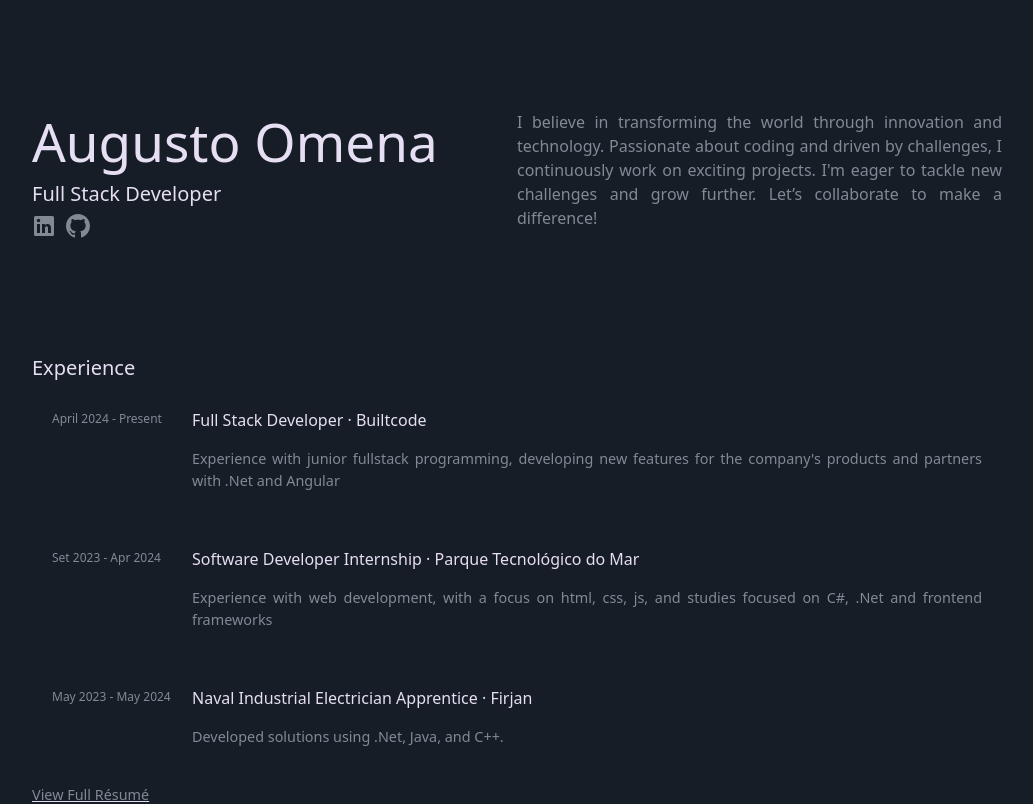
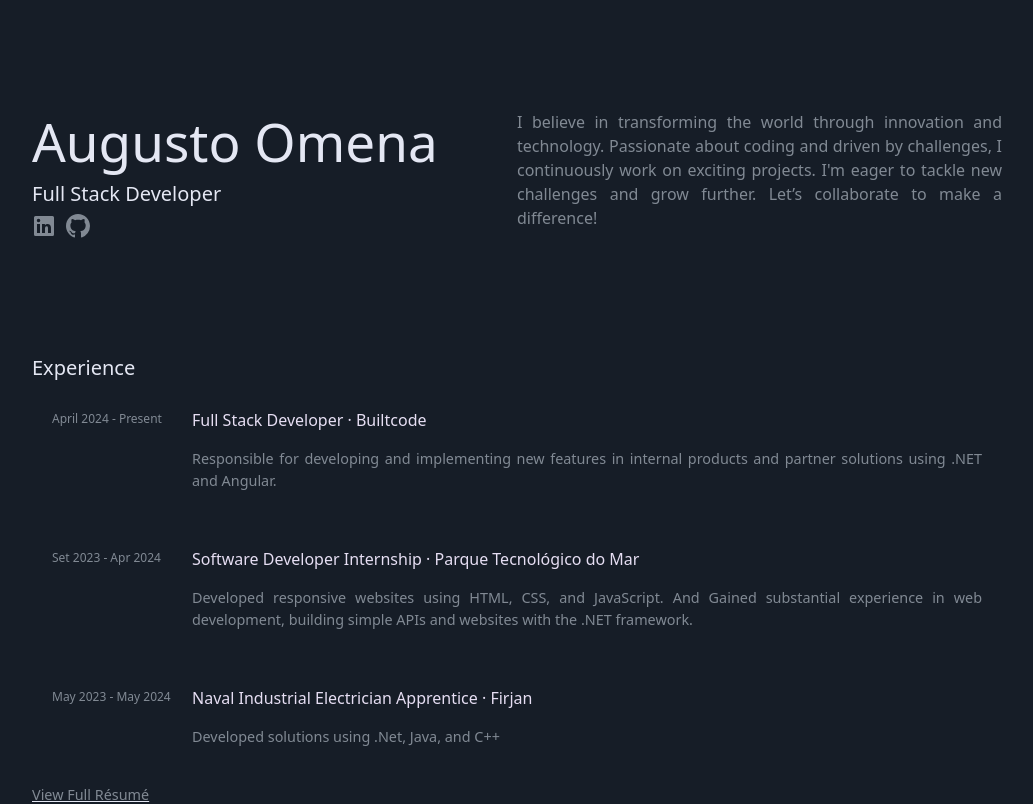
Before and after one commit to AugustoOmena/augusto_omena, an Angular app: page / in a window 1280 px wide. Shown: the top 804 px of the page, without its empty margins (123-1156 px from the left). Built offline with nearby package versions, Linux system fonts and the light colour scheme.

Commit message:
Improvments

```diff
--- a/src/app/Components/home/home.component.css
+++ b/src/app/Components/home/home.component.css
@@ -75,7 +75,7 @@
 }
 
 h1, h2, a {
-    color: #E6DEF3;
+    color: #e4e7f3;
 }
 
 h1{
--- a/src/app/Components/home/home.component.html
+++ b/src/app/Components/home/home.component.html
@@ -36,7 +36,10 @@
           <div class="right-column bona-nova-sc-regular" style="padding: 0 0;">
               <p class="bona-nova-sc-regular enterprise" >Full Stack Developer · Builtcode</p>
             <p class="p-90">
-              Experience with junior fullstack programming, developing new features for the company's products and partners with .Net and Angular          </p>
+              Responsible for developing and
+              implementing new features in internal products and partner
+              solutions using .NET and Angular.
+            </p>
           </div>
         </div>
       </a>
@@ -50,7 +53,11 @@
             <div class="right-column bona-nova-sc-regular" style="padding: 0 0;">
               <p class="bona-nova-sc-regular enterprise" >Software Developer Internship · Parque Tecnológico do Mar</p>
               <p class="p-90">
-                Experience with web development, with a focus on html, css, js, and studies focused on C#, .Net and frontend frameworks</p>
+                Developed responsive websites using
+                HTML, CSS, and JavaScript. And Gained substantial experience in web
+                development, building simple APIs and websites with the .NET
+                framework.
+              </p>
             </div>
         </div>
       </a>
@@ -63,7 +70,7 @@
         <div class="right-column bona-nova-sc-regular" style="padding: 0 0;">
           <p class="bona-nova-sc-regular enterprise" >Naval Industrial Electrician Apprentice · Firjan</p>
           <p class="p-90">
-            Developed solutions using .Net, Java, and C++.</p>
+            Developed solutions using .Net, Java, and C++</p>
         </div>
       </div>
     </div>
@@ -81,4 +88,5 @@
     </div>
     <a href="https://github.com/AugustoOmena" target="_blank"><p class="p-90">View Projects on GitHub</p></a>
   </div>
+
 </div>
```
